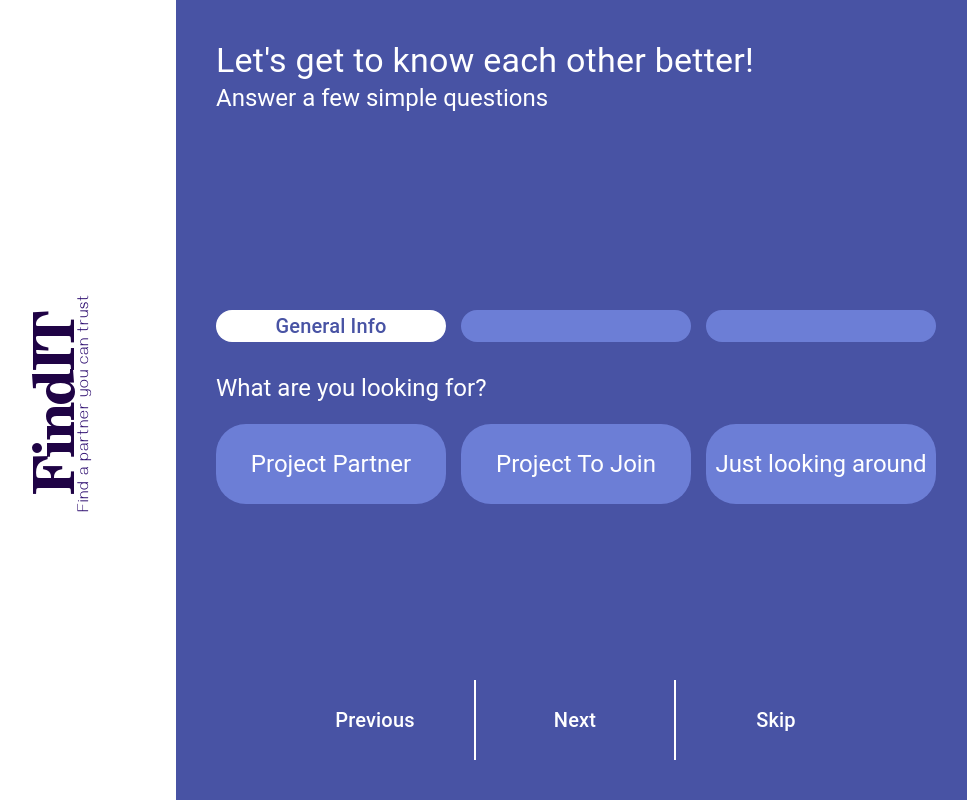
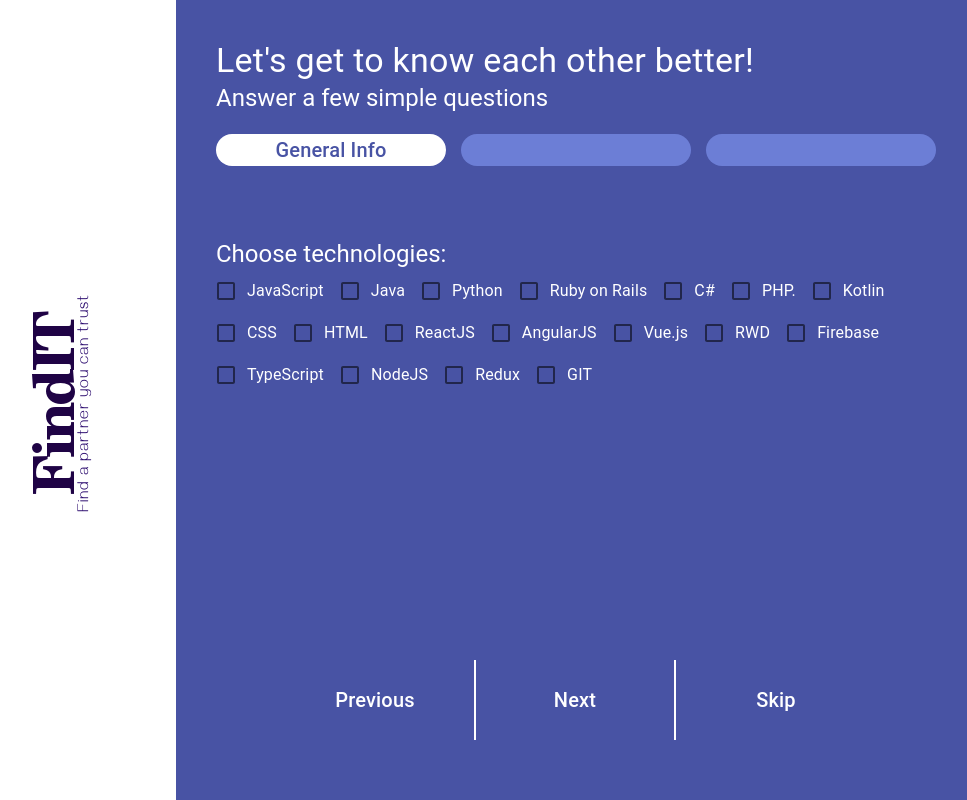
Before and after one commit to infoshareacademy/jfdzr2-all-you-need-is-code, a React (Create React App) app: page / in a window 1280 px wide. Shown: the whole page, without its empty margins (64-1031 px from the left). Built offline with nearby package versions, Linux system fonts and the light colour scheme.

Commit message:
3-primary-survey: WIP: added 2nd step: technologies

```diff
--- a/src/components/PrimarySurvey.js
+++ b/src/components/PrimarySurvey.js
@@ -5,6 +5,7 @@ import logo from '../logo/FindITRotated.png';
 import { SurveySteps } from './SurveySteps';
 import { GeneralInfo } from './GeneralInfo';
 import { NextPrevBtns } from './NextPrevBtns';
+import { SurveySkills } from './SurveySkills'
 
 export const PrimarySurvey = () => {
   return (
@@ -18,11 +19,10 @@ export const PrimarySurvey = () => {
         <Typography variant="h5" color='primary'>
           Answer a few simple questions
         </Typography>
+        <SurveySteps />
         </div>
-        <div>
-        <SurveySteps />
-        <GeneralInfo />
-        </div>
+        <SurveySkills/>
+        {/* <GeneralInfo /> */}
         <NextPrevBtns />
       </div>
       <div className="right-column"></div>
--- /dev/null
+++ b/src/components/SurveySkills.js
@@ -0,0 +1,205 @@
+import { useState } from "react";
+import {
+  Typography,
+  Checkbox,
+  FormGroup,
+  FormControlLabel,
+} from "@material-ui/core";
+
+export const SurveySkills = () => {
+  const [checked, setChecked] = useState(false);
+
+  const handleChange = (event) => {
+    setChecked(event.target.checked);
+  };
+
+  return (
+    <div className="survey-skills">
+      <Typography variant="h5" color="primary">
+        Choose technologies:
+      </Typography>
+      <FormGroup row>
+        <FormControlLabel
+          control={
+            <Checkbox
+              checked={checked}
+              onChange={handleChange}
+              name="JavaScript"
+              color="primary"
+            />
+          }
+          label="JavaScript"
+        />
+        <FormControlLabel
+          control={
+            <Checkbox
+              checked={checked}
+              onChange={handleChange}
+              color="primary"
+            />
+          }
+          label="Java"
+        />
+        <FormControlLabel
+          control={
+            <Checkbox
+              checked={checked}
+              onChange={handleChange}
+              color="primary"
+            />
+          }
+          label="Python"
+        />
+        <FormControlLabel
+          control={
+            <Checkbox
+              checked={checked}
+              onChange={handleChange}
+              color="primary"
+            />
+          }
+          label="Ruby on Rails"
+        />
+        <FormControlLabel
+          control={
+            <Checkbox
+              checked={checked}
+              onChange={handleChange}
+              color="primary"
+            />
+          }
+          label="C#"
+        />
+        <FormControlLabel
+          control={
+            <Checkbox
+              checked={checked}
+              onChange={handleChange}
+              color="primary"
+            />
+          }
+          label="PHP."
+        />
+        <FormControlLabel
+          control={
+            <Checkbox
+              checked={checked}
+              onChange={handleChange}
+              color="primary"
+            />
+          }
+          label="Kotlin"
+        />
+        <FormControlLabel
+          control={
+            <Checkbox
+              checked={checked}
+              onChange={handleChange}
+              color="primary"
+            />
+          }
+          label="CSS"
+        /><FormControlLabel
+        control={
+          <Checkbox
+            checked={checked}
+            onChange={handleChange}
+            color="primary"
+          />
+        }
+        label="HTML"
+      />
+      <FormControlLabel
+          control={
+            <Checkbox
+              checked={checked}
+              onChange={handleChange}
+              color="primary"
+            />
+          }
+          label="ReactJS"
+        />
+        <FormControlLabel
+          control={
+            <Checkbox
+              checked={checked}
+              onChange={handleChange}
+              color="primary"
+            />
+          }
+          label="AngularJS"
+        />
+        <FormControlLabel
+          control={
+            <Checkbox
+              checked={checked}
+              onChange={handleChange}
+              color="primary"
+            />
+          }
+          label="Vue.js"
+        />
+        <FormControlLabel
+          control={
+            <Checkbox
+              checked={checked}
+              onChange={handleChange}
+              color="primary"
+            />
+          }
+          label="RWD"
+        />
+        <FormControlLabel
+          control={
+            <Checkbox
+              checked={checked}
+              onChange={handleChange}
+              color="primary"
+            />
+          }
+          label="Firebase"
+        />
+        <FormControlLabel
+          control={
+            <Checkbox
+              checked={checked}
+              onChange={handleChange}
+              color="primary"
+            />
+          }
+          label="TypeScript"
+        />
+        <FormControlLabel
+          control={
+            <Checkbox
+              checked={checked}
+              onChange={handleChange}
+              color="primary"
+            />
+          }
+          label="NodeJS"
+        />
+        <FormControlLabel
+          control={
+            <Checkbox
+              checked={checked}
+              onChange={handleChange}
+              color="primary"
+            />
+          }
+          label="Redux"
+        />
+        <FormControlLabel
+          control={
+            <Checkbox
+              checked={checked}
+              onChange={handleChange}
+              color="primary"
+            />
+          }
+          label="GIT"
+        />
+     </FormGroup>
+    </div>
+  );
+};
--- a/src/styles/PrimarySurvey.css
+++ b/src/styles/PrimarySurvey.css
@@ -49,6 +49,11 @@
     border: none;
 }
 
+.general-info, .survey-skills {
+    height: 50vh;
+    margin-top: 50px;
+}
+
 .general-info-btn {
     height: 80px;
     cursor: pointer;
@@ -65,27 +70,14 @@
     background-color: white;
 }
 
-.first-question{
-    margin-top: 30px;
-}
-
 .next-prev-btns-section {
     display: flex;
     justify-content: center;
+    margin-bottom: 20px;
 }
 
-.next-prev-btn {
-    width: 200px;
-    height: 80px;
-    background-color: #4853A4;
-    border: none;
-    outline: none;
-    cursor: pointer;
-    border-right: white solid 2px;
 
-}
-
-.skip-btn {
+.skip-btn, .next-prev-btn {
     width: 200px;
     height: 80px;
     background-color: #4853A4;
@@ -93,3 +85,15 @@
     outline: none;
     cursor: pointer;
 }
+
+.next-prev-btn {
+    border-right: white solid 2px;
+}
+
+.next-prev-btn:hover, .skip-btn:hover {
+    background-color: #6C7ED6;
+}
+
+label {
+    color: white;
+}
```
